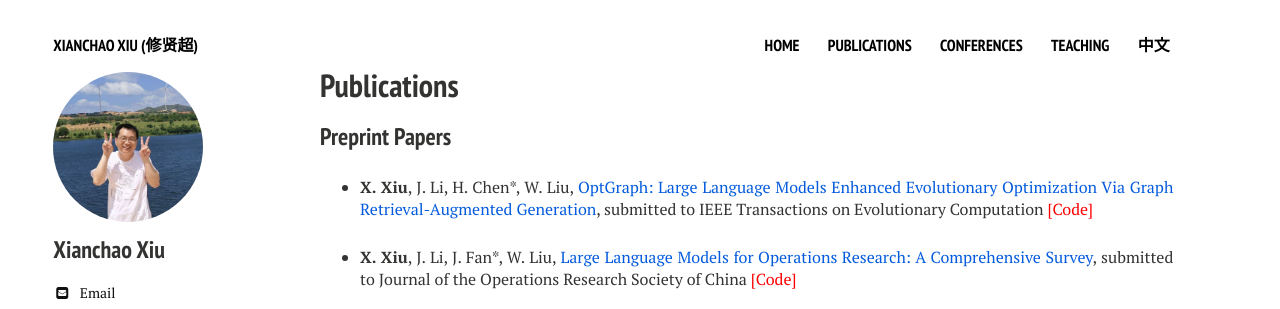
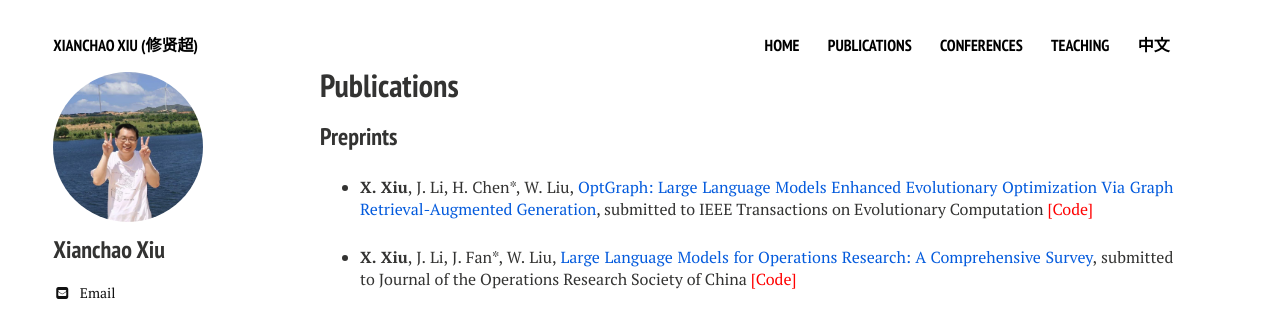
Before and after one commit to xianchaoxiu/xianchaoxiu.github.io, a Jekyll site: the page built from publications/index.md, in a window 1280 px wide and 900 px high. Shown: the top 309 px of the window. Built offline with Jekyll 4.4.1, drawn with Linux system fonts in a browser that asks for light colours; nearby versions of some CDN libraries.

Commit message:
Update index.md

```diff
--- a/publications/index.md
+++ b/publications/index.md
@@ -8,7 +8,7 @@ share: false
 ---
 
 
-### Preprint Papers
+### Preprints
 
 * <b>X. Xiu</b>, J. Li, H. Chen*, W. Liu, <a href="https://arxiv.org/pdf/2607.27918" class="textlink" target="_blank">OptGraph: Large Language Models Enhanced Evolutionary Optimization Via Graph Retrieval-Augmented Generation</a>, submitted to IEEE Transactions on Evolutionary Computation <a href="https://github.com/xianchaoxiu/OptGraph" class="textlink" target="_blank" style="color: red;">[Code]</a>
 
@@ -19,6 +19,7 @@ share: false
 * <b>X. Xiu</b>, S. Sun, X. Li*, J. Tao, <a href="https://arxiv.org/pdf/2603.00491" class="textlink" target="_blank">Heaviside Low-Rank Support Matrix Machine</a>, Journal of the Operations Research Society of China, major revision <a href="https://github.com/xianchaoxiu/HL-SMM" class="textlink" target="_blank" style="color: red;">[Code]</a>
 
 * J. Liu, Y. Han, <b>X. Xiu*</b>, J. Zhang, W. Liu, <a href="https://arxiv.org/abs/2509.08205" class="textlink" target="_blank">Lightweight Deep Unfolding Networks with Enhanced Robustness for Infrared Small Target Detection</a>, IEEE Transactions on Image Processing, minor revision <a href="https://github.com/xianchaoxiu/L-RPCANet" class="textlink" target="_blank" style="color: red;">[Code]</a>
+
 
 ### Review Papers
 
```
